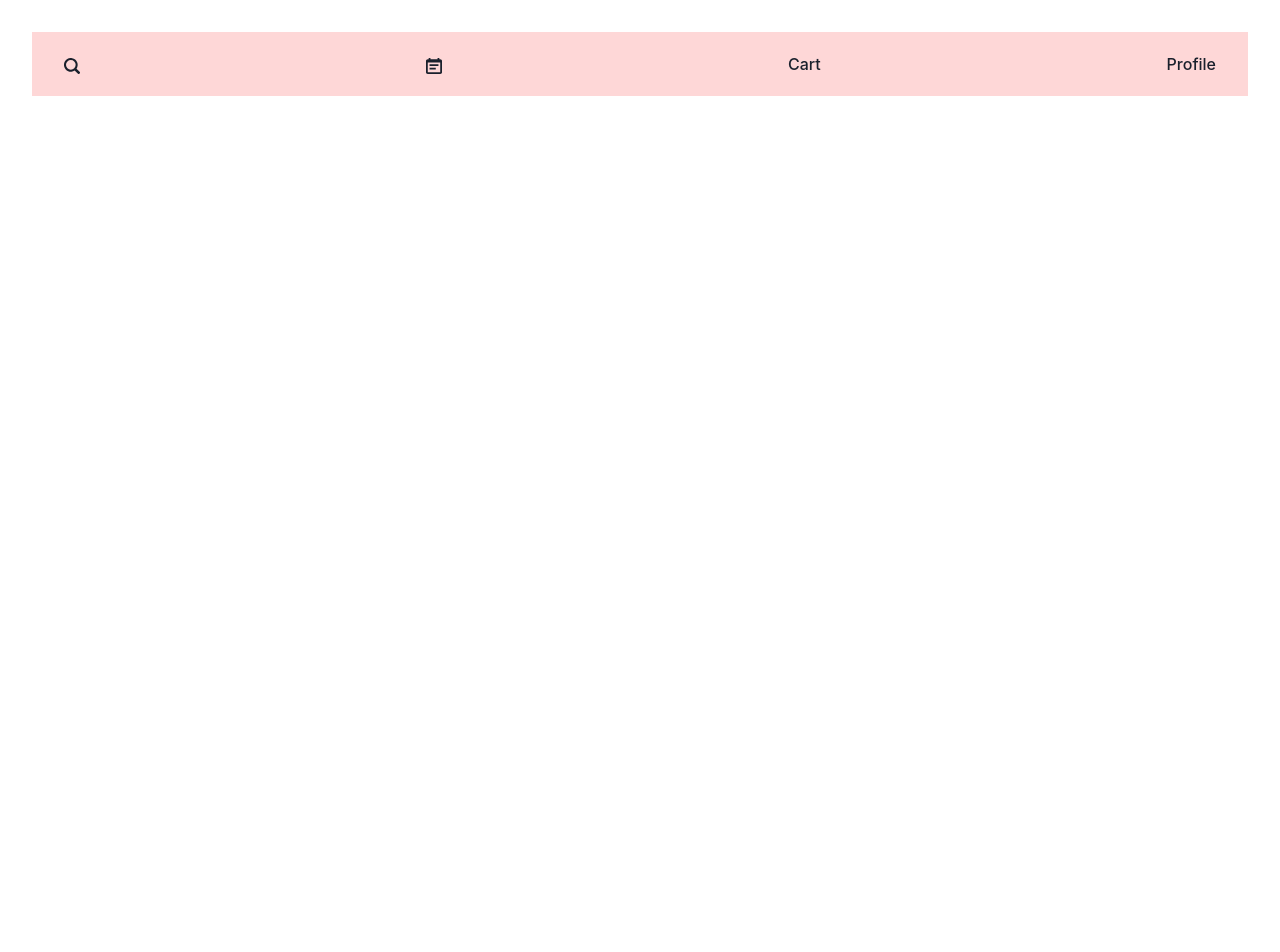
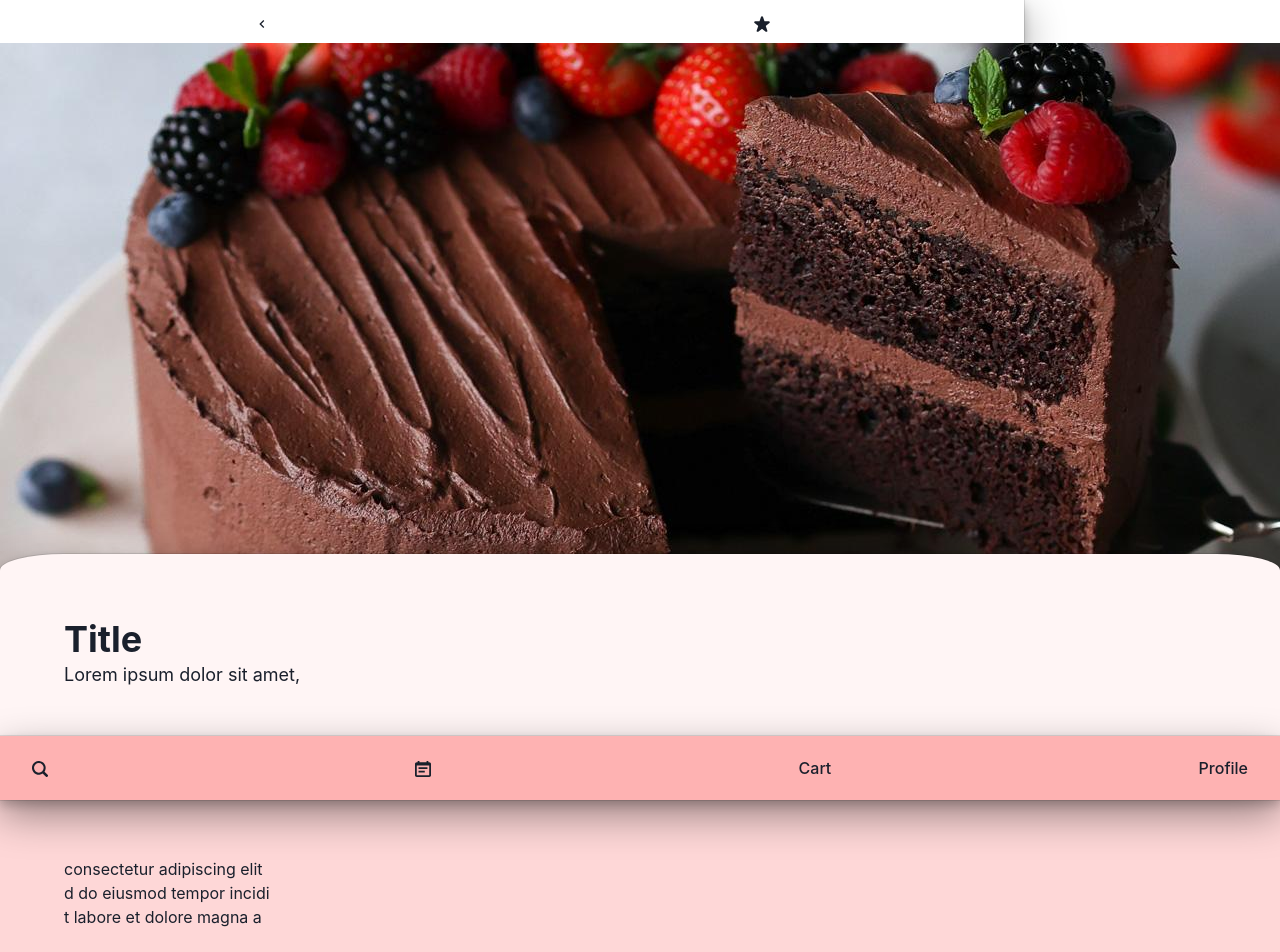
Before and after one commit to dauinh/recipe, a React (Vite) app in the folder frontend/: page /recipe in a window 1280 px wide. Before the commit this address had no page. Shown: the top 952 px of the page. Before the commit the page ends 800 px from the top, so only its background shows below. Built offline with nearby package versions, Linux system fonts and the light colour scheme.

Commit message:
init Recipe page

```diff
--- a/frontend/src/App.css
+++ b/frontend/src/App.css
@@ -2,7 +2,6 @@
   max-width: 1280px;
   width: 100%;
   margin: 0 auto;
-  padding: 2rem;
   text-align: center;
 }
 
--- a/frontend/src/App.tsx
+++ b/frontend/src/App.tsx
@@ -3,6 +3,7 @@ import {Routes , Route } from 'react-router-dom'
 import './App.css'
 import Home from './pages/Home.tsx'
 import Footer from './components/Footer.tsx'
+import Recipe from './pages/Recipe.tsx'
 
 function App() {
 
@@ -10,6 +11,7 @@ function App() {
     <>
       <Routes>
         <Route path="/" element={<Home/> } />
+        <Route path="/recipe" element={<Recipe/> } />
       </Routes>
       <Footer />
     </>
--- a/frontend/src/components/Footer.tsx
+++ b/frontend/src/components/Footer.tsx
@@ -7,7 +7,17 @@ function Footer() {
     // <ChakraLink as={ReactRouterLink} to='/'>
     //     Home
     // </ChakraLink>
-    <Flex direction='row' bg='red.100' justify='space-between' h='4rem' align='center' padding='0 2rem' pos='sticky' bottom='0'>
+    <Flex
+      direction='row'
+      bg='red.200'
+      justify='space-between'
+      h='4rem'
+      align='center'
+      padding='0 2rem'
+      pos='sticky'
+      bottom='0'
+      boxShadow='dark-lg'
+    >
       <Link><Search2Icon /></Link>
       <Link><CalendarIcon /></Link>
       <Link>Cart</Link>
--- a/frontend/src/components/RecipeCard.tsx
+++ b/frontend/src/components/RecipeCard.tsx
@@ -3,7 +3,6 @@ import cakeImg from '../assets/cake.jpeg'
 
 function RecipeCard({...props}) {
   const { title, description } = props
-//   const dummyDescription = 'Lorem ipsum dolor sit amet, consectetur adipiscing elit, sed do eiusmod tempor incididunt ut labore et dolore magna aliqua. Ut enim ad minim veniam, quis nostrud exercitation ullamco laboris nisi ut aliquip ex ea commodo consequat. Duis aute irure dolor in reprehenderit in voluptate velit esse cillum dolore eu fugiat nulla pariatur. Excepteur sint occaecat cupidatat non proident, sunt in culpa qui officia deserunt mollit anim id est laborum'
 
   return (
     <Card
--- a/frontend/src/pages/Home.tsx
+++ b/frontend/src/pages/Home.tsx
@@ -21,7 +21,7 @@ function Home() {
 
   return (
     <>
-      <Flex justify={'space-around'} align={'stretch'} padding={'1rem 0.7rem 0.7rem 0.7rem'} w={'100%'} maxWidth={'1024px'}>
+      <Flex justify={'space-around'} align={'stretch'} padding={'1rem 0.7rem 0.7rem 0.7rem'} w={'100%'} boxShadow='md'>
         <Heading as='h1' size='lg' color='red.400' paddingRight={'1rem'}>RecipeBook</Heading>
         <Spacer />
         <InputGroup>
@@ -47,7 +47,7 @@ function Home() {
           <TabPanel bgColor={'red.50'}>
           {recipes
             ? recipes.map((recipe, i) => (
-              <RecipeCard key={i} title={recipe.title} description={recipe.description}/>
+              <RecipeCard key={i} title={recipe.title} description={recipe.description} />
             ))
             : null}
           </TabPanel>
--- /dev/null
+++ b/frontend/src/pages/Recipe.tsx
@@ -0,0 +1,90 @@
+import { ChevronLeftIcon, StarIcon } from '@chakra-ui/icons'
+import { Box, Flex, Heading, Text } from '@chakra-ui/react'
+import { Tabs, TabList, TabPanels, Tab, TabPanel } from '@chakra-ui/react'
+
+
+function Recipe() {
+  // const dummyDescription = 'Lorem ipsum dolor sit amet, consectetur adipiscing elit, sed do eiusmod tempor incididunt ut labore et dolore magna aliqua. Ut enim ad minim veniam, quis nostrud exercitation ullamco laboris nisi ut aliquip ex ea commodo consequat. Duis aute irure dolor in reprehenderit in voluptate velit esse cillum dolore eu fugiat nulla pariatur. Excepteur sint occaecat cupidatat non proident, sunt in culpa qui officia deserunt mollit anim id est laborum'
+  const dummyDescription = 'Lorem ipsum dolor sit amet,'
+  const dummyList = [
+    'consectetur adipiscing elit',
+    'd do eiusmod tempor incidi',
+    't labore et dolore magna a',
+  ]
+
+  return (
+    <>
+      <Flex justify={'space-around'} align={'stretch'} padding={'1rem 0.7rem 0.7rem 0.7rem'} w={'100%'} maxWidth={'1024px'} boxShadow='dark-lg'>
+        <ChevronLeftIcon />
+        <StarIcon />
+      </Flex>
+
+      <>
+        <Box
+          bg="url('/cake.jpeg')"
+          bgPosition="center"
+          bgRepeat="no-repeat"
+          bgSize="cover"
+          height={{ base: '250px', sm: '600px' }}
+        >
+        </Box>
+        <Box
+            bgColor='red.50'
+            textAlign='left'
+            margin='-7% 0'
+            padding={{ base: '7% 5% 25% 5%', sm: '5% 5% 15% 5%'}}
+            minHeight={{ base: '100px', sm: '300px' }}
+            borderRadius={{ base: '10% 10% 0 0', sm: '5% 5% 0 0'}}
+            boxShadow='dark-lg'
+          >
+            <Heading as='h2' size={['md', 'xl']}>Title</Heading>
+            <Text fontSize={['xs', 'lg']} align='left'>{dummyDescription}</Text>
+          </Box>
+        <Box
+          margin={{ base: '-14% 0', sm: '-10% 0'}}
+          >
+          <Tabs variant='enclosed' colorScheme='red'>
+            <TabList >
+              <Tab _selected={{ bg: 'red.100' }}>Ingredients</Tab>
+              <Tab _selected={{ bg: 'red.100' }}>Instruction</Tab>
+            </TabList>
+
+            <TabPanels>
+              <TabPanel
+                bgColor={'red.100'}
+                minHeight={{ base: '400px', sm: '500px' }}
+                padding='5%'
+                align='left'
+              >
+                {dummyList
+                  ? dummyList.map((ing, i) => (
+                    <Text key={i}>{ing}</Text>
+                  ))
+                  : null
+                }
+              </TabPanel>
+
+              <TabPanel
+                bgColor={'red.100'}
+                minHeight={{ base: '400px', sm: '500px' }}
+                padding='5%'
+                align='left'
+              >
+                {dummyList
+                  ? dummyList.map((ing, i) => (
+                    <Text key={i}>{ing}</Text>
+                  ))
+                  : null
+                }
+              </TabPanel>
+            </TabPanels>
+          </Tabs>
+        </Box>
+      </>
+
+
+    </>
+  )
+}
+
+export default Recipe
```
Also changed, not shown: frontend/public/cake.jpeg (added), 1 other file (tests, documents, lock files or other folders).
